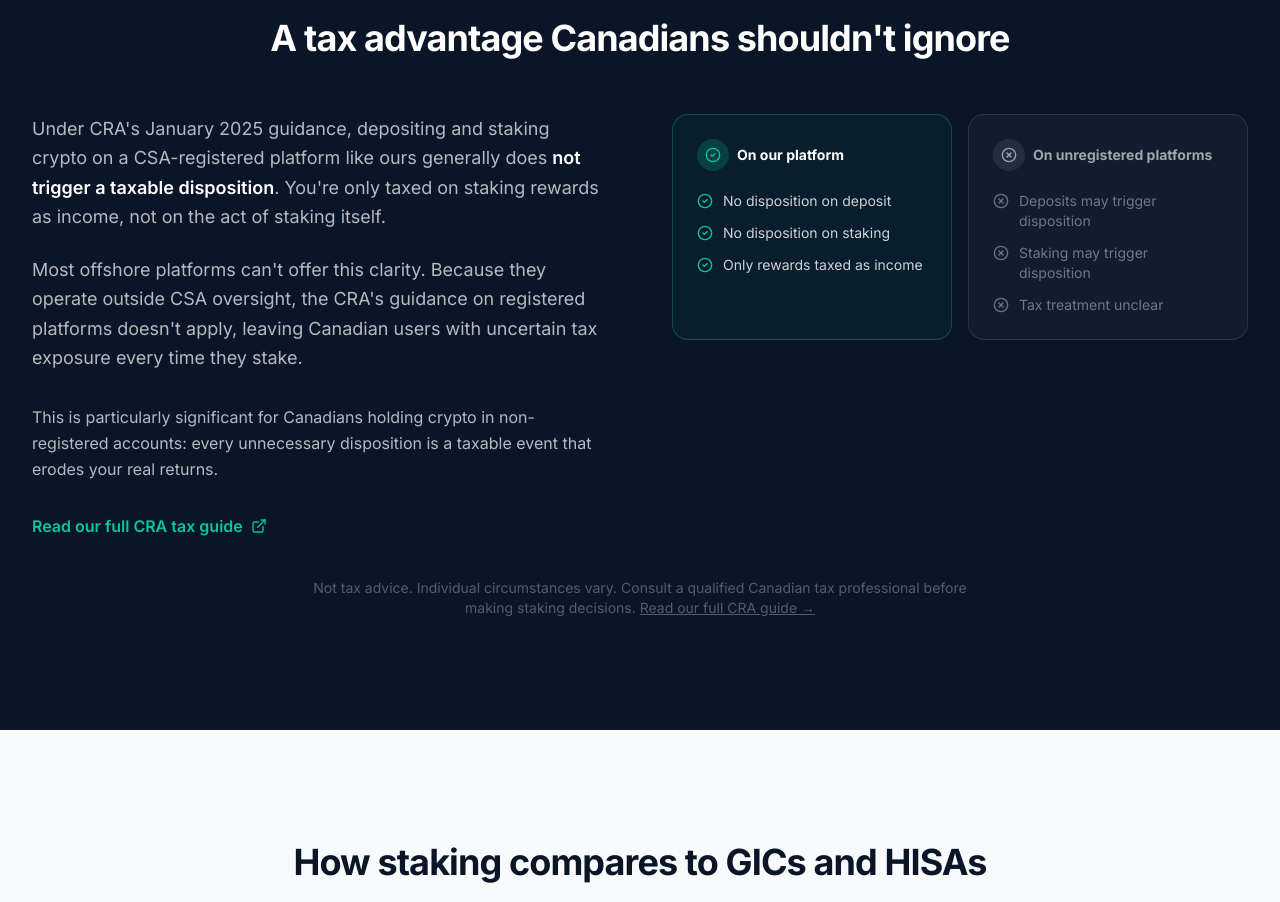
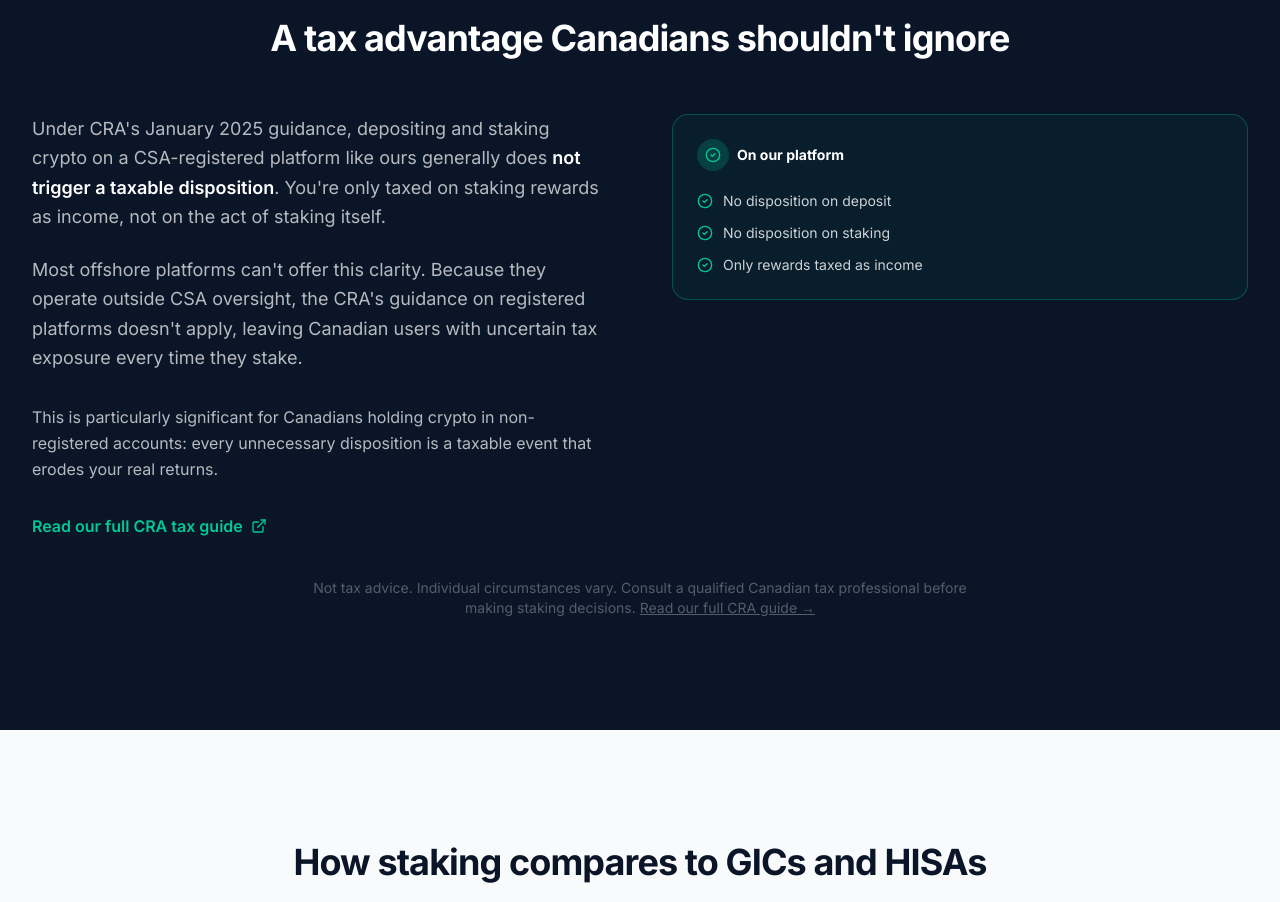
Before and after one commit to MdRahad1002/staking-platform, a Next.js app: page /canada in a window 1280 px wide. Shown: the part 2994-3896 px from the top of the page. Built offline with nearby package versions, Linux system fonts and the light colour scheme.

Commit message:
fix: remove unregistered platforms comparison card from TaxAdvantage

```diff
--- a/app/canada/components/TaxAdvantage.tsx
+++ b/app/canada/components/TaxAdvantage.tsx
@@ -1,15 +1,9 @@
-import { CheckCircle2, XCircle, ExternalLink } from 'lucide-react'
+import { CheckCircle2, ExternalLink } from 'lucide-react'
 
 const ourPlatformItems = [
   'No disposition on deposit',
   'No disposition on staking',
   'Only rewards taxed as income',
-]
-
-const unregisteredItems = [
-  'Deposits may trigger disposition',
-  'Staking may trigger disposition',
-  'Tax treatment unclear',
 ]
 
 export function TaxAdvantage() {
@@ -61,7 +55,7 @@ export function TaxAdvantage() {
           </div>
 
           {/* Right: comparison cards */}
-          <div className="grid sm:grid-cols-2 gap-4" aria-label="Tax treatment comparison">
+          <div aria-label="Tax treatment">
             {/* Our platform */}
             <div className="rounded-2xl border border-[#00C896]/30 bg-[#00C896]/5 p-6">
               <div className="flex items-center gap-2 mb-5">
@@ -75,24 +69,6 @@ export function TaxAdvantage() {
                   <li key={item} className="flex items-start gap-2.5">
                     <CheckCircle2 className="h-4 w-4 text-[#00C896] flex-shrink-0 mt-0.5" aria-hidden="true" />
                     <span className="text-white/80 text-sm">{item}</span>
-                  </li>
-                ))}
-              </ul>
-            </div>
-
-            {/* Unregistered platforms */}
-            <div className="rounded-2xl border border-white/10 bg-white/[0.03] p-6">
-              <div className="flex items-center gap-2 mb-5">
-                <div className="h-8 w-8 rounded-full bg-gray-500/20 flex items-center justify-center">
-                  <XCircle className="h-4 w-4 text-gray-400" aria-hidden="true" />
-                </div>
-                <h3 className="font-bold text-white/60 text-sm">On unregistered platforms</h3>
-              </div>
-              <ul className="space-y-3" role="list">
-                {unregisteredItems.map((item) => (
-                  <li key={item} className="flex items-start gap-2.5">
-                    <XCircle className="h-4 w-4 text-gray-500 flex-shrink-0 mt-0.5" aria-hidden="true" />
-                    <span className="text-white/40 text-sm">{item}</span>
                   </li>
                 ))}
               </ul>
```
